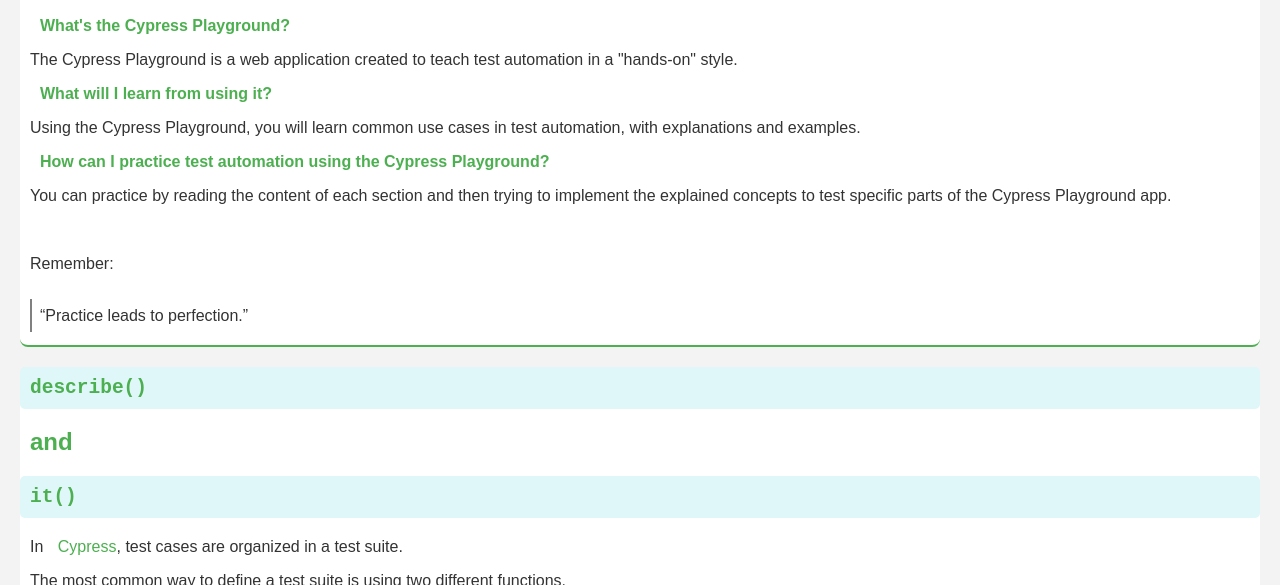
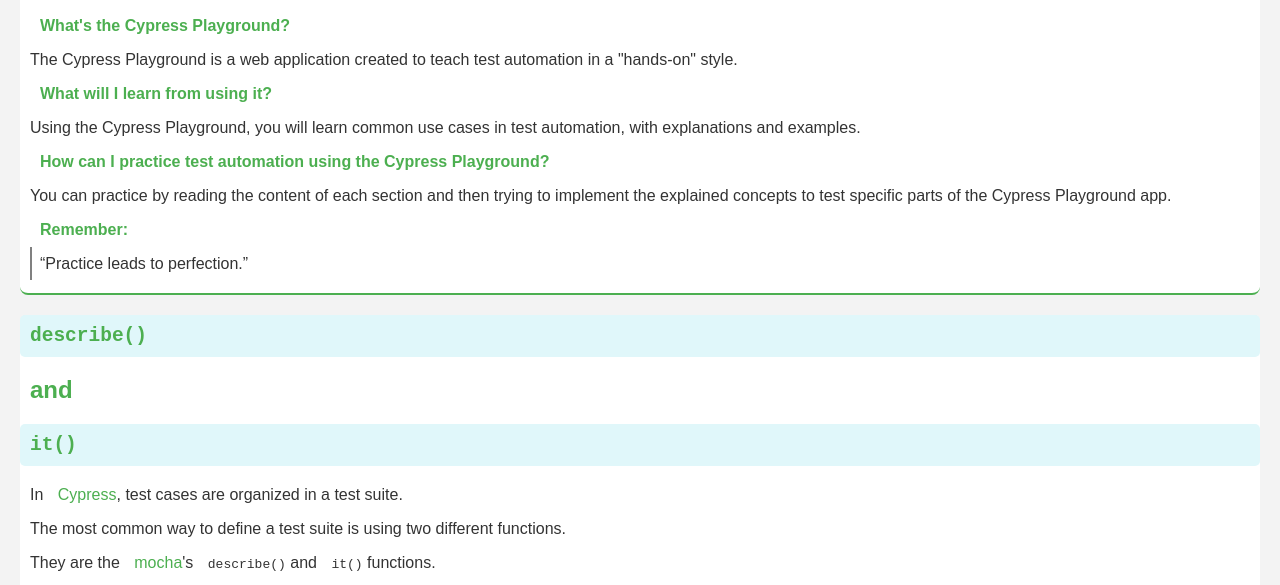
Before and after one commit to wlsf82/cypress-playground, a website: page src/index.html in a window 1280 px wide. Shown: the part 146-731 px from the top of the page. Drawn offline with Linux system fonts and the light colour scheme.

Commit message:
Adjust new section

```diff
--- a/src/index.html
+++ b/src/index.html
@@ -20,9 +20,7 @@
         <p>Using the Cypress Playground, you will learn common use cases in test automation, with explanations and examples.</p>
         <p><strong>How can I practice test automation using the Cypress Playground?</strong></p>
         <p>You can practice by reading the content of each section and then trying to implement the explained concepts to test specific parts of the Cypress Playground app.</p>
-        <br class="special-break-line">
-        <p>Remember:</p>
-        <br>
+        <p><strong>Remember:</strong></p>
         <q>Practice leads to perfection.</q>
       </div>
       <div id="describe-it" class="section">
```
